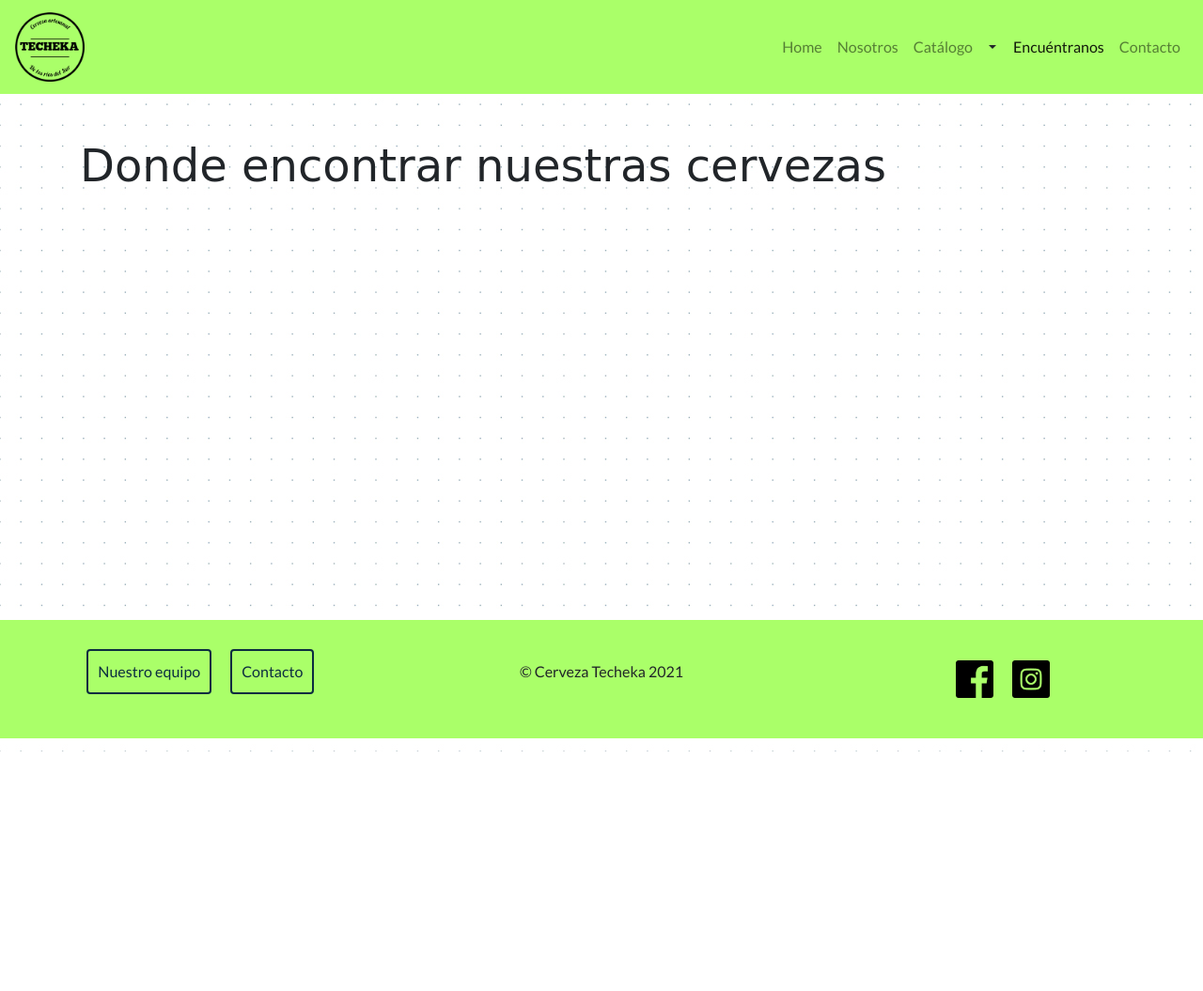
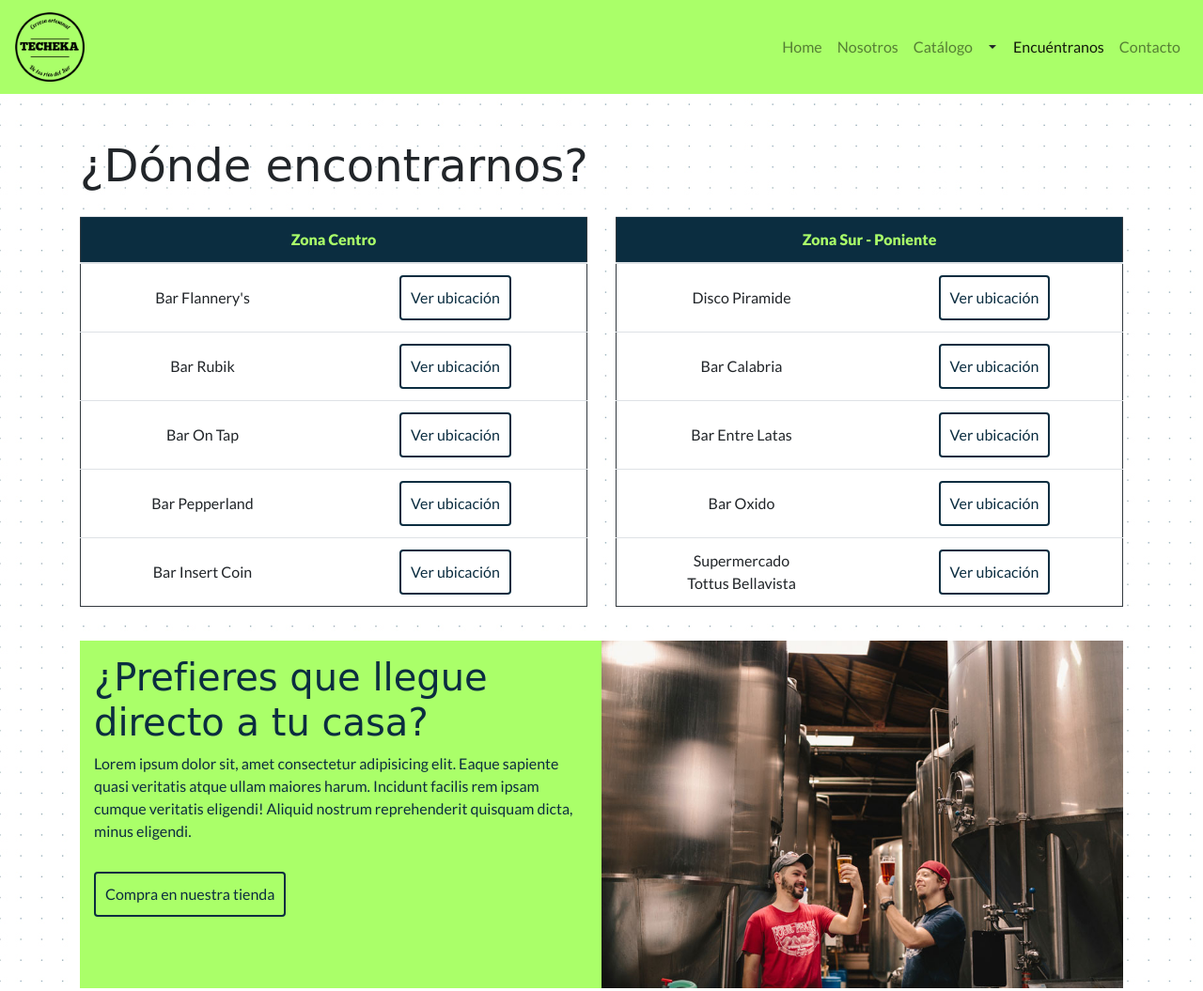
Before and after one commit to SebaZauberer/CervezaTecheka-Olate, a website: page encuentranos.html in a window 1280 px wide. Shown: the top 1055 px of the page at 94% size. Before the commit the page ends 800 px from the top, so only its background shows below. Drawn offline with nearby package versions, Linux system fonts and the light colour scheme; a web font is replaced by a local one.

Commit message:
agregue contenido a la pagina de Encuentranos

```diff
--- a/encuentranos.html
+++ b/encuentranos.html
@@ -74,7 +74,84 @@
     <div class="container">
       <div class="row">
         <div class="col-12">
-          <h1 class="mb-4">Donde encontrar nuestras cervezas</h1>
+          <h1 class="mb-4">¿Dónde encontrarnos?</h1>
+
+          <div class="row">
+            <div class="col-md-6">
+              <table class="table bg-white text-center border border-dark">
+                <thead class="thead-darkblue">
+                  <tr>
+                    <th scope="col" colspan="2">Zona Centro</th>
+                  </tr>
+                </thead>
+                <tbody>
+                  <tr>
+                    <td class="align-middle">Bar Flannery's</td>
+                    <td><a href="#" class="btn btnTecheka my-0">Ver ubicación</a></td>
+                  </tr>
+                  <tr>
+                    <td class="align-middle">Bar Rubik</td>
+                    <td><a href="#" class="btn btnTecheka my-0">Ver ubicación</a></td>
+                  </tr>
+                  <tr>
+                    <td class="align-middle">Bar On Tap</td>
+                    <td><a href="#" class="btn btnTecheka my-0">Ver ubicación</a></td>
+                  </tr>
+                  <tr>
+                    <td class="align-middle">Bar Pepperland</td>
+                    <td><a href="#" class="btn btnTecheka my-0">Ver ubicación</a></td>
+                  </tr>
+                  <tr>
+                    <td class="align-middle">Bar Insert Coin</td>
+                    <td><a href="#" class="btn btnTecheka my-0">Ver ubicación</a></td>
+                  </tr>
+                </tbody>
+              </table>
+            </div>
+            <div class="col-md-6">
+              <table class="table bg-white text-center border border-dark">
+                <thead class="thead-darkblue">
+                  <tr>
+                    <th scope="col" colspan="2">Zona Sur - Poniente</th>
+                  </tr>
+                </thead>
+                <tbody>
+                  <tr>
+                    <td class="align-middle">Disco Piramide</td>
+                    <td><a href="#" class="btn btnTecheka my-0">Ver ubicación</a></td>
+                  </tr>
+                  <tr>
+                    <td class="align-middle">Bar Calabria</td>
+                    <td><a href="#" class="btn btnTecheka my-0">Ver ubicación</a></td>
+                  </tr>
+                  <tr>
+                    <td class="align-middle">Bar Entre Latas</td>
+                    <td><a href="#" class="btn btnTecheka my-0">Ver ubicación</a></td>
+                  </tr>
+                  <tr>
+                    <td class="align-middle">Bar Oxido</td>
+                    <td><a href="#" class="btn btnTecheka my-0">Ver ubicación</a></td>
+                  </tr>
+                  <tr>
+                    <td class="align-middle">Supermercado <br>Tottus Bellavista</td>
+                    <td><a href="#" class="btn btnTecheka my-0">Ver ubicación</a></td>
+                  </tr>
+                </tbody>
+              </table>
+            </div>
+            <div class="col-12">
+              <section class="directoCasa">
+                <article class="directoCasa__content">
+                  <h2 class="directoCasa__titulo">¿Prefieres que llegue directo a tu casa?</h2>
+                  <p class="directoCasa__texto">Lorem ipsum dolor sit, amet consectetur adipisicing elit. Eaque sapiente quasi veritatis atque ullam maiores harum. Incidunt facilis rem ipsam cumque veritatis eligendi! Aliquid nostrum reprehenderit quisquam dicta, minus eligendi.</p>
+                  <a href="#" class="btn btnTecheka directoCasa__btn">Compra en nuestra tienda</a>
+                </article>
+                <article class="directoCasa__foto">
+                  <img src="img/brewery.jpg" alt="cerveza a tu casa" class="directoCasa__img">
+                </article>
+              </section>
+            </div>
+          </div>
         </div>
       </div>
     </div>
--- a/scss/modulos/_all.scss
+++ b/scss/modulos/_all.scss
@@ -4,4 +4,5 @@
 'index',
 'nosotros',
 'catalogo',
+'encuentranos',
 'footer';
--- /dev/null
+++ b/scss/modulos/_encuentranos.scss
@@ -0,0 +1,40 @@
+.thead-darkblue {
+  background-color: $azul;
+  color: $verde1;
+}
+
+.directoCasa {
+  display: flex;
+  flex-flow: column nowrap;
+  background-color: $verde1;
+  color: $azul;
+  margin-top: 20px;
+
+  &__content{
+    padding: 15px;
+  }
+
+  &__btn{
+    width: 100%;
+  }
+
+  &__img{
+    width: 100%;
+    height: 100%;
+    object-fit: cover;
+  }
+
+  @include media(md) {
+    flex-flow: row wrap;
+
+    &__content,
+    &__foto {
+      flex-basis: 50%;
+    }
+  }
+  @include media(lg){
+    &__btn{
+      width: auto;
+    }
+  }
+}
```
Also changed, not shown: css/style.css.
